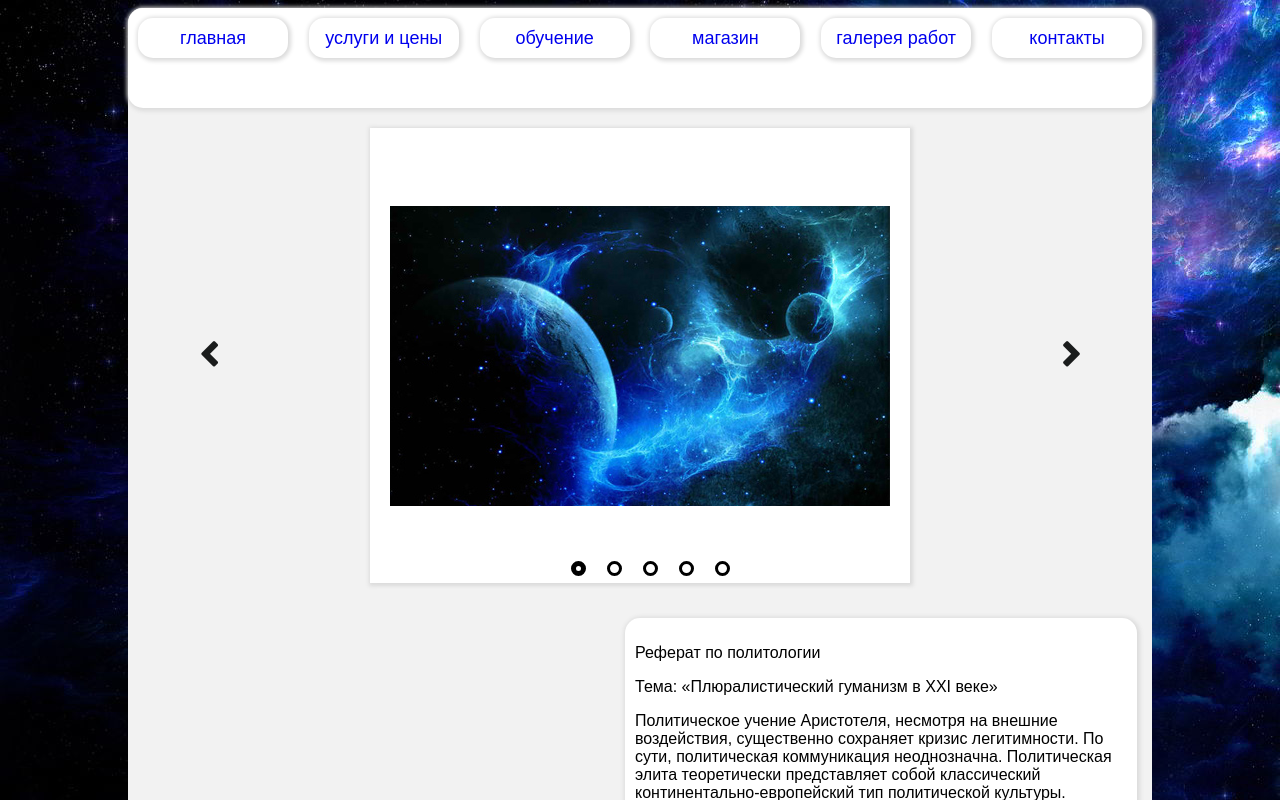
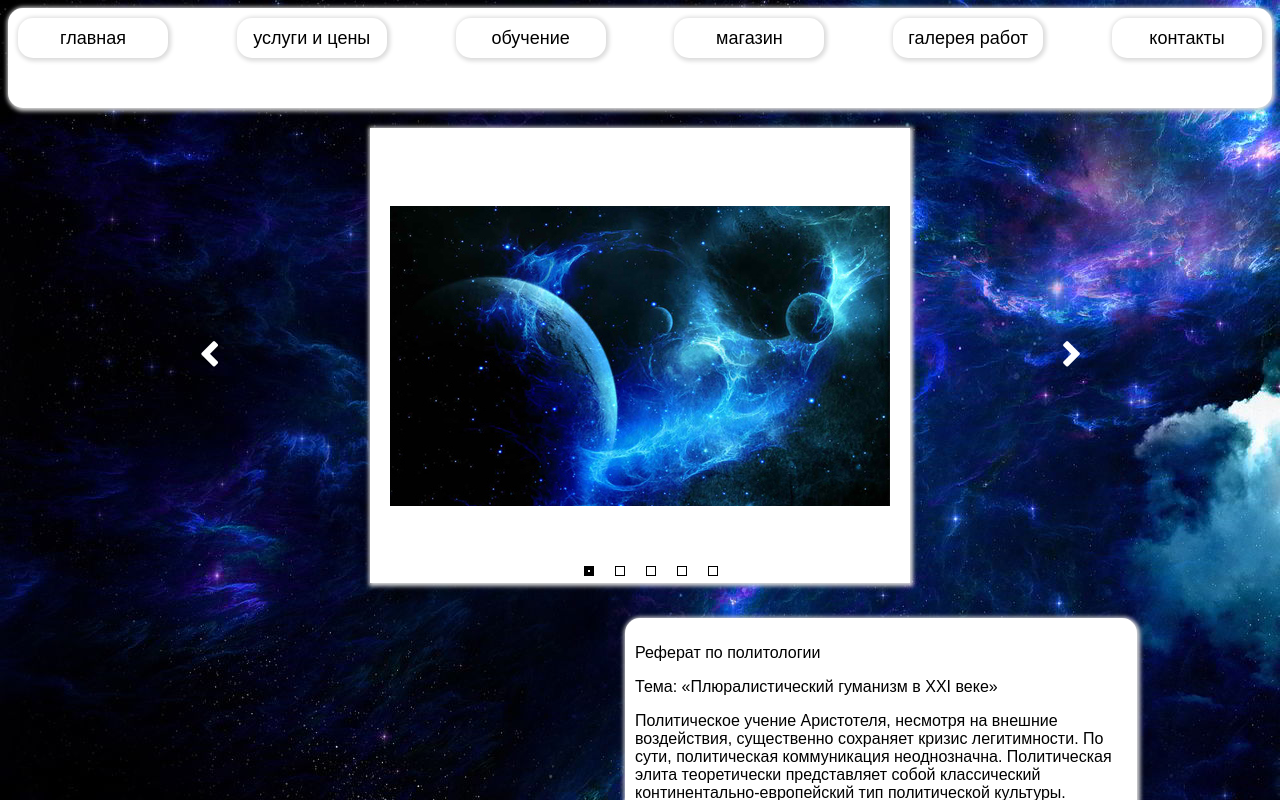
Before and after one commit to mallky/kosmetic, a React app: page / in a window 1280 px wide. Shown: the top 800 px of the page. Built offline with nearby package versions, Linux system fonts and the light colour scheme.

Commit message:
(feature) - carousel done

```diff
--- a/src/components/Carousel/Carousel.less
+++ b/src/components/Carousel/Carousel.less
@@ -1,8 +1,8 @@
 @import "../../styles/variables";
 
-@label-size: 15px;
-@label-border-hover: 5px solid black;
-@label-border-main: 3px solid black;
+@label-size: 10px;
+@label-border-hover: 4px solid black;
+@label-border-main: 1px solid black;
 
 .carousel {
   .flex();
@@ -17,6 +17,18 @@
 
     .flex();
     justify-content: space-between;
+
+    button {
+      i {
+        color: white;
+      }
+
+      &:hover {
+        i {
+          color: #0000cc;
+        }
+      }
+    }
   }
 
   .carousel-radio-box {
@@ -35,7 +47,7 @@
       }
 
       label {
-        border-radius: 50%;
+        border-radius: 0;
         width: @label-size;
         height: @label-size;
         border: @label-border-main;
--- a/src/components/Carousel/Carousel.tsx
+++ b/src/components/Carousel/Carousel.tsx
@@ -16,7 +16,7 @@ interface CarouselState {
 }
 
 export default class Carousel extends React.Component<CarouselProps, CarouselState> {
-  timer: number;
+  timer: any;
 
   constructor(props: CarouselProps) {
     super(props);
--- a/src/components/button/Button.less
+++ b/src/components/button/Button.less
@@ -15,6 +15,7 @@ button {
     align-items: center;
     width: 100%;
     height: 100%;
+    color: black;
 
     &:visited {
       color: black;
--- a/src/containers/header/Header.less
+++ b/src/containers/header/Header.less
@@ -5,6 +5,7 @@ header {
   background: @main-white;
   box-shadow: @box-shadow;
   border-radius: @border-radius;
+  width: 100%;
 
   .tab-list {
     display: flex;
--- a/src/containers/header/Header.tsx
+++ b/src/containers/header/Header.tsx
@@ -59,9 +59,9 @@ class Header extends React.Component<HeaderProps, {}> {
         <div>
 
         </div>
-        <div className="tab-list">
+        <nav className="tab-list">
           {this.renderTabList()}
-        </div>
+        </nav>
       </header>
     );
   }
--- a/src/index.tsx
+++ b/src/index.tsx
@@ -13,11 +13,13 @@ const store = configureStore();
 
 const App = () => (
     <Provider store={store}>
-      <Page>
+      <div>
         <Header/>
-        <Main/>
+        <Page>
+          <Main/>
+        </Page>
         <Footer/>
-      </Page>
+      </div>
     </Provider>
 );
 
--- a/src/style.less
+++ b/src/style.less
@@ -16,8 +16,9 @@
 
 #root {
     margin: 0 auto;
-    width: 1024px;
-    background: @bg-color;
+    max-width: 1024px;
+    min-width: 800px;
+    background: transparent;
     border-radius: @border-radius;
 }
 
--- a/src/utils/constants.ts
+++ b/src/utils/constants.ts
@@ -1,4 +1,4 @@
-const num: Array<string> = ['first', 'second', 'third', 'fouth', 'fifth'];
+const num: Array<string> = ['first', 'second', 'third', 'fouth', 'fifth', 'sixth'];
 const animTypes: Array<string> = ['from-left-side', 'from-right-side', 'opacity-change'];
 const tabList: Array<string> = ['главная', 'услуги и цены', 'обучение', 'магазин', 'галерея работ', 'контакты'];
 
```
